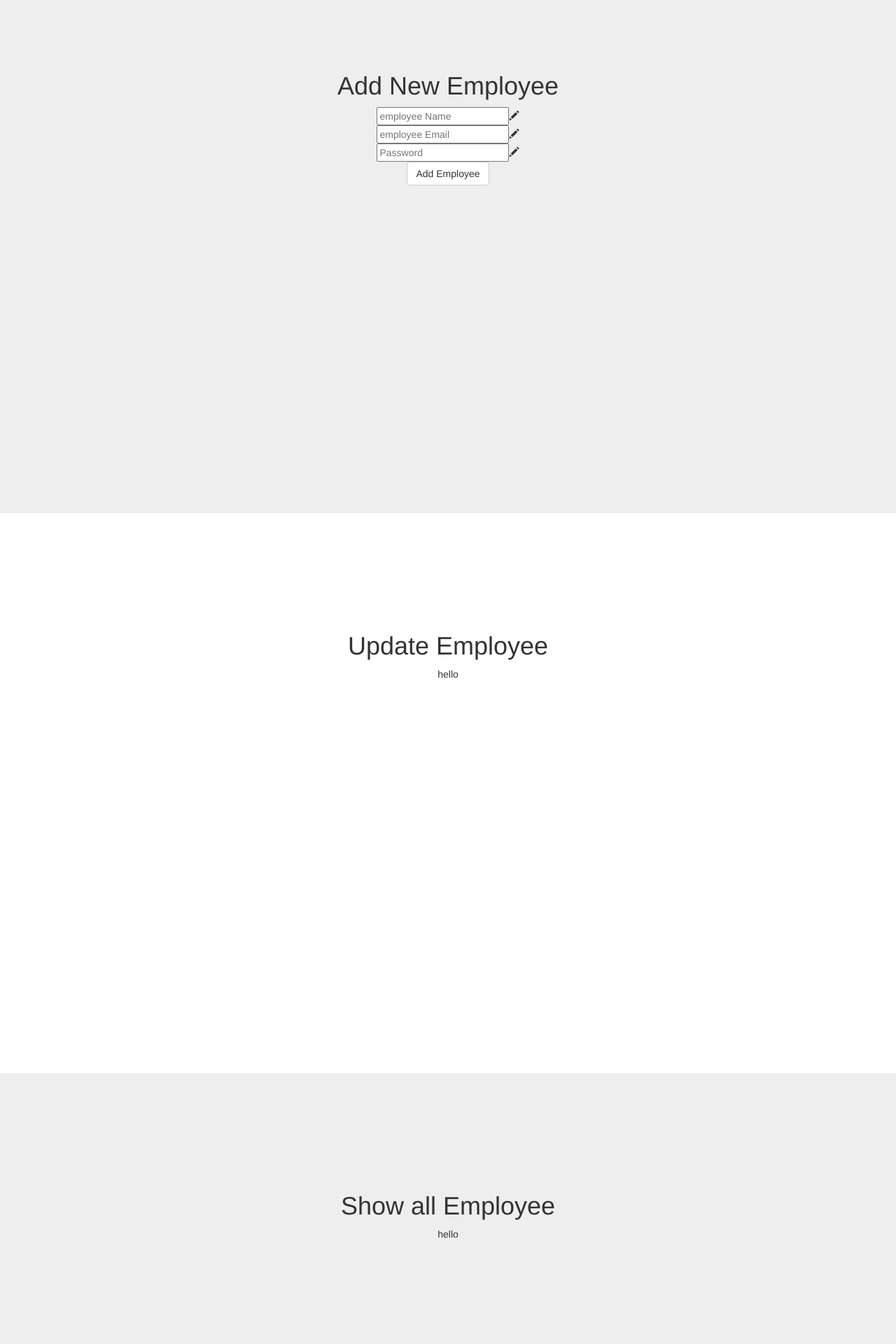
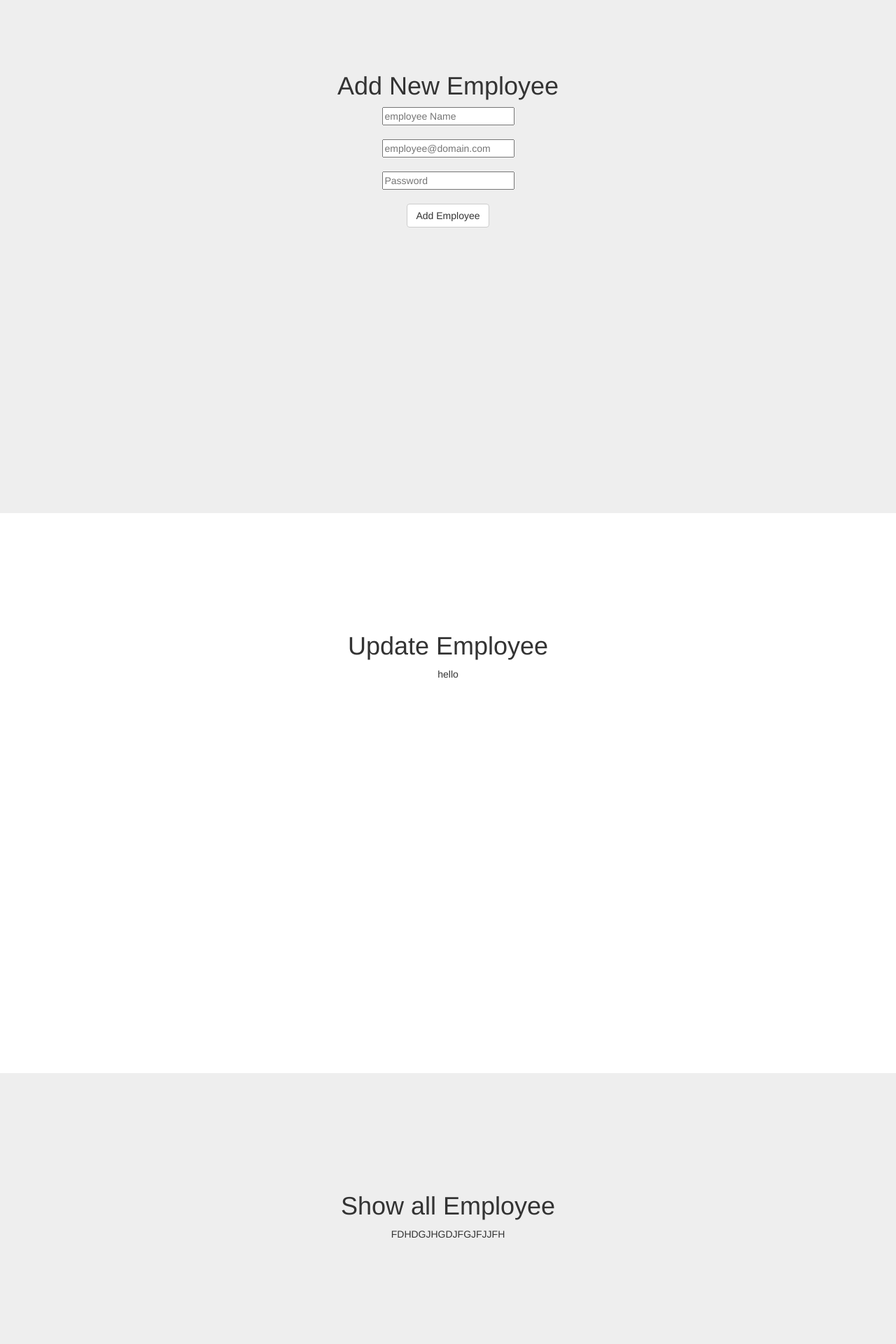
Before and after one commit to tier5/ciTraining, a CodeIgniter app: page /database/index.php/admin/index in a window 1280 px wide. Shown: the part 867-2787 px from the top of the page at 70% size. Run offline with CodeIgniter, Linux system fonts and the light colour scheme.

Commit message:
admin done

```diff
--- a/application/controllers/Admin.php
+++ b/application/controllers/Admin.php
@@ -42,7 +42,8 @@ class Admin extends CI_Controller {
 			}
 			else
 			{
-				echo "Cannot Add this employee";
+				echo "oops! Cant Add. Email address already exists!!";
+
 			}
 		}
 		else
@@ -51,10 +52,6 @@ class Admin extends CI_Controller {
 		}
 	}
 
-	public function myfun()
-	{
-		echo "hello";
-	}
 
 
 }
--- a/application/views/adminview.php
+++ b/application/views/adminview.php
@@ -64,12 +64,19 @@
                     <h1>Add New Employee</h1>
                     <div class="col-lg-4"></div>
                     <div class="col-lg-4">
-                    <input type='text' id='empname' name='empname' placeholder='employee Name'><span class="glyphicon glyphicon-pencil"></span><br/>
-                    <input type='text' id='empemail' name='empemail' placeholder='employee Email'><span class="glyphicon glyphicon-pencil"></span><br/>
-                    <input type='password' id='emppass' name='emppass' placeholder='Password'><span class="glyphicon glyphicon-pencil"></span><br/>
-                    <input type='submit' id='addemp' name='addemp' class='btn btn-default' value='Add Employee'>
-                    <br/>
-                    <div id="errorAdd" align="center" class='addemp'></div>
+
+                        <input type='text' id='empname' name='empname' placeholder='employee Name'><br/>
+                        <br/>
+                        <input type='text' id='empemail' name='empemail' placeholder='employee@domain.com'><br/>
+                        <span id="email_feedback"></span><br/>
+                        <input type='password' id='emppass' name='emppass' placeholder='Password'><br/>
+                        <br/>
+                        <input type='submit' id='addemp' name='addemp' class='btn btn-default' value='Add Employee'>
+                        <br/>
+                        <div id="errorAdd" align="center" class="error"></div>
+                        <div id="confirmAdd" align="center" class="confirm"></div>
+
+
                     </div>
                     <div class="col-lg-4"></div>
                 </div>
@@ -98,7 +105,14 @@
                 <div class="col-lg-12">
                     <h1>Show all Employee</h1>
                     <div class="col-lg-4"></div>
-                    <div class="col-lg-4">hello</div>
+                    <div class="col-lg-4">
+
+
+
+                        FDHDGJHGDJFGJFJJFH
+
+
+                    </div>
                     <div class="col-lg-4"></div>
                 </div>
             </div>
--- a/application/views/css/addemp.css
+++ b/application/views/css/addemp.css
@@ -1,5 +1,10 @@
- .addemp
+ .error
 	   {
 	   	color: red;
 	   	font-weight: bold;
 	   }
+.confirm
+{
+	color: green;
+	font-weight: bold;
+}
--- a/application/views/js/addemp.js
+++ b/application/views/js/addemp.js
@@ -1,25 +1,42 @@
 $(document).ready(function(){
-	   		$('#addemp').click(function(){
-	   			//alert('working');
+	$('#errorAdd').html('');
+	$('#confirmAdd').html('');
+
+	   	$('#addemp').click(function(){
+
 	   			var empname= $('#empname').val();
+	   			var empname=$.trim(empname);
 	   			var empemail= $('#empemail').val();
+	   			var empemail=$.trim(empemail);
 	   			var emppass= $('#emppass').val();
+	   			var emppass=$.trim(emppass);
 	   			var submitadd= $('#addemp').val();
-	   			if (empname && empemail && emppass)
+
+
+	   				if (empname && empemail && emppass)
 	   				{
-	   					//$('#errorAdd').html('uhu');
-	   					//alert(empname+""+empemail+""+emppass);
 	   					$.post('Admin/addEmp',{name: empname, email: empemail, pass: emppass, btn: submitadd}, function(data){
 
-                  			$('#errorAdd').html(data);
+                  			$('#confirmAdd').html(data);
+                  			//making fileds blank after submit
+                  			$('#empname').val('');
+                  			$('#empemail').val('');
+                  			$('#emppass').val('');
+
+                  			$('#errorAdd').html('');
+
               			});
 	   				}
 	   			else
 	   			{
+	   				$('#confirmAdd').html('');
+
 	   				$('#errorAdd').html('*All Fields Are Mandetory');
 	   				$('#empname').focus();
-	   				//$(this).val('');
+
 	   			}
+
+
 
 	   		});
 		});
```
Also changed, not shown: application/models/AdminModel.php (+21 -0 lines).
